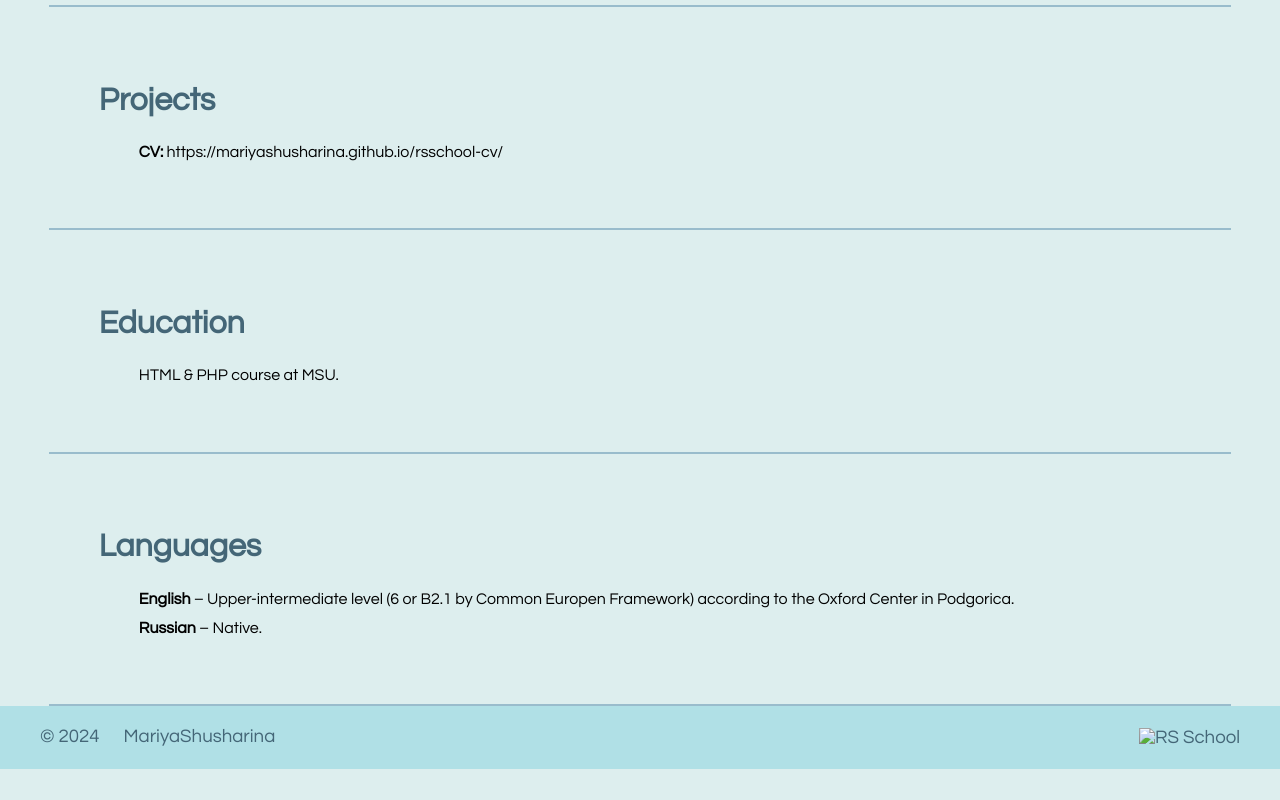
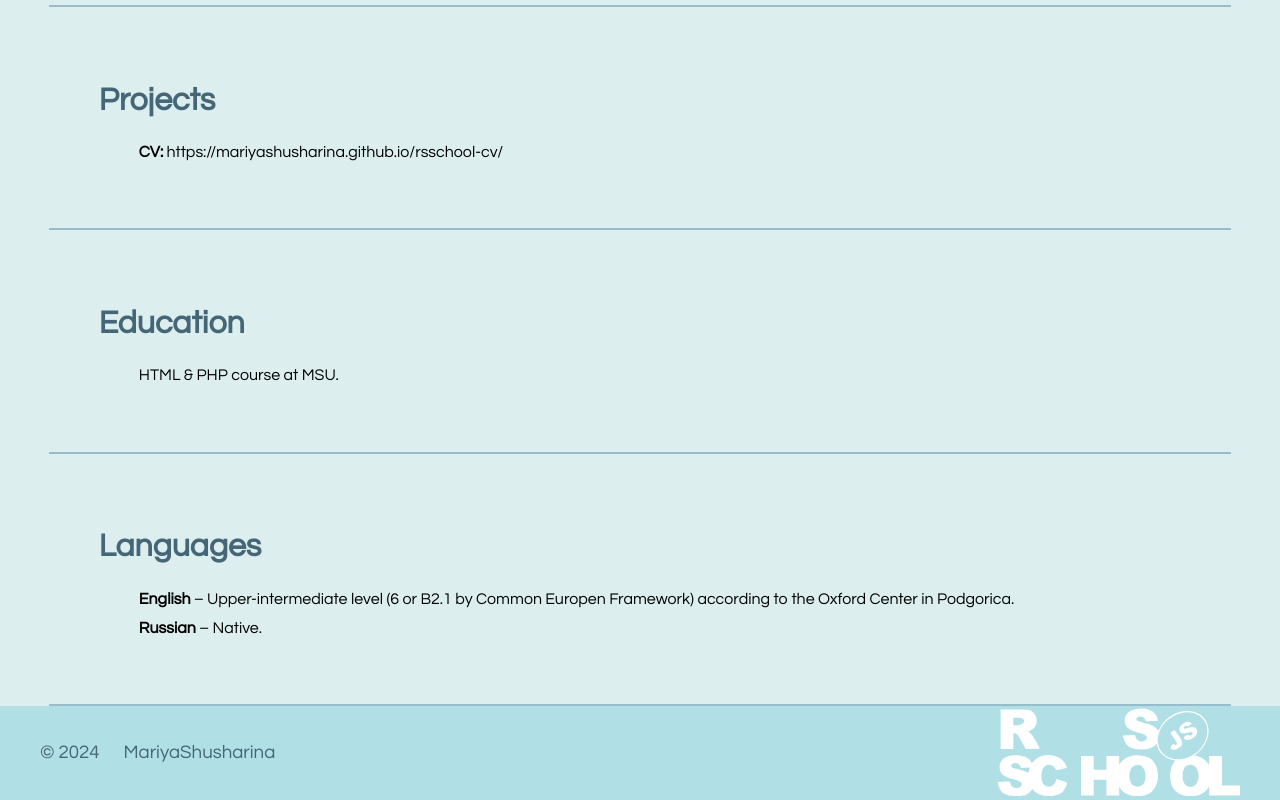
Before and after one commit to MariyaShusharina/rsschool-cv, a plain HTML site: page index.html in a window 1280 px wide. Shown: the part 1732-2532 px from the top of the page. Before the commit the page ends 2501 px from the top, so only its background shows below. Drawn offline with Linux system fonts and the light colour scheme.

Commit message:
fix: typo in rss logo image path

```diff
--- a/index.html
+++ b/index.html
@@ -92,7 +92,7 @@
 			<div class="container">
 				<div class="footer-container">
 					<div><p class="footer-text">&copy; 2024 <a class="footer-link" href="https://github.com/MariyaShusharina">MariyaShusharina</a></p></div>
-					<div><a class="footer-link" href="https://rs.school/courses/javascript-ru"><img src="./aasets/svg/rss_logo.svg" alt="RS School"></a></div>
+					<div><a class="footer-link" href="https://rs.school/courses/javascript-ru"><img src="./assets/svg/rss_logo.svg" alt="RS School"></a></div>
 				</div>
 			</div>
 		</footer>
```
